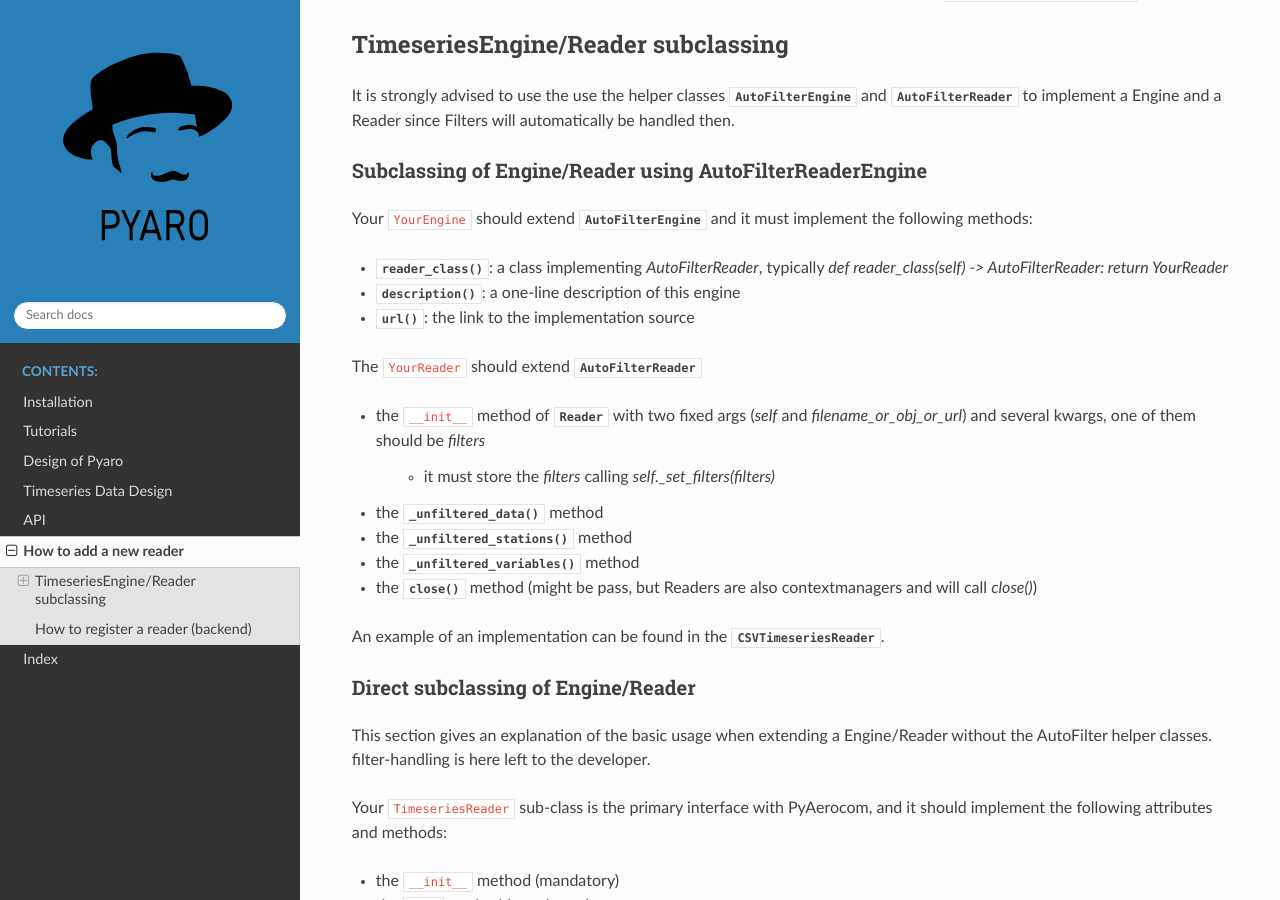
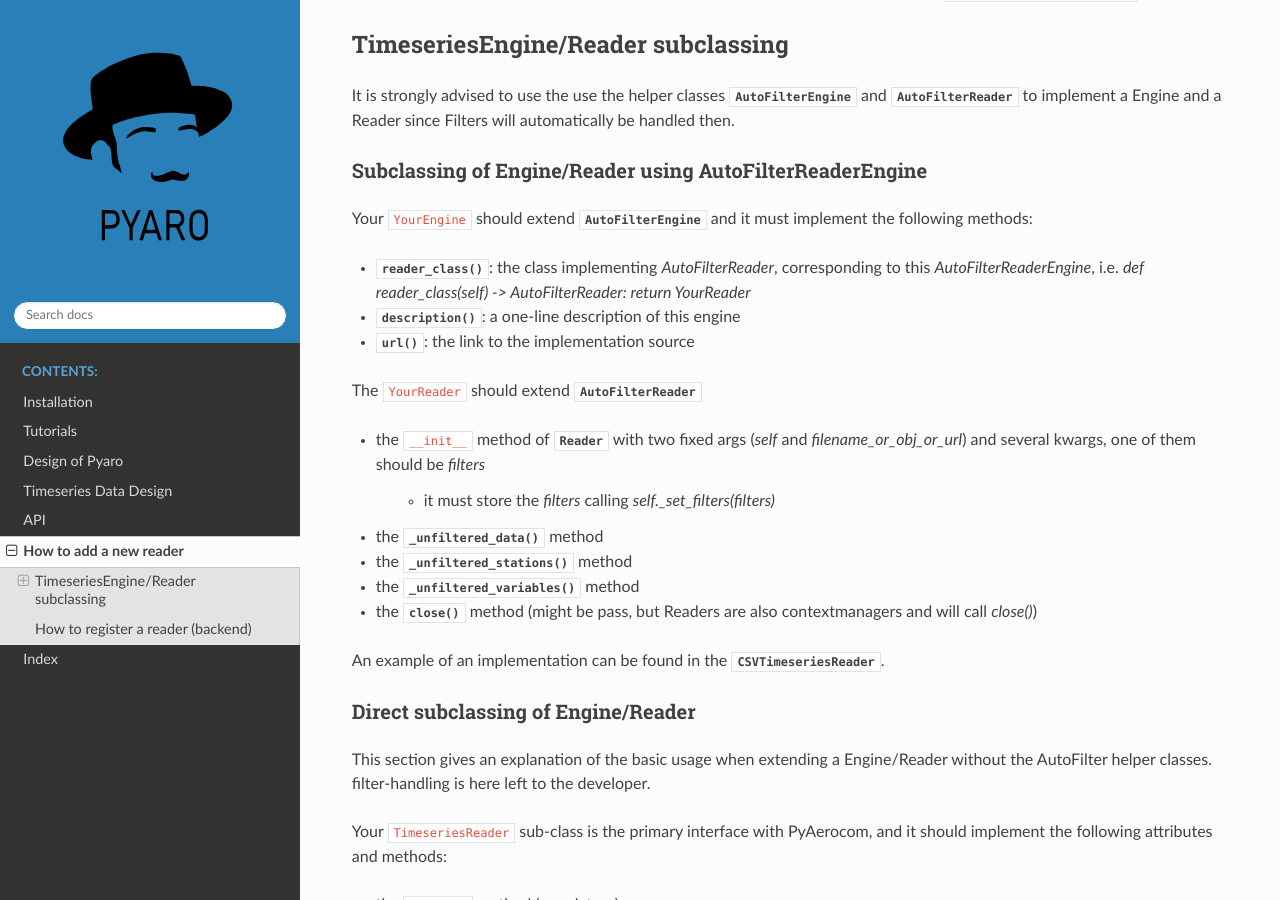
Before and after one commit to metno/pyaro, a Sphinx documentation site: the page built from docs/how-to-add-new-reader.rst, in a window 1280 px wide and 900 px high, scrolled down 351 px. Built offline with Sphinx 7.4.7 and the Read the Docs theme 3.1.0, drawn with Linux system fonts in a browser that asks for light colours; pages that are not in the unit, such as notebooks, are missing from menus.

Commit message:
Doc clarification

```diff
--- a/docs/how-to-add-new-reader.rst
+++ b/docs/how-to-add-new-reader.rst
@@ -32,8 +32,8 @@ Subclassing of Engine/Reader using AutoFilterReaderEngine
 Your ``YourEngine`` should extend :py:class:`~pyaro.timeseries.AutoFilterReaderEngine.AutoFilterEngine`
 and it must implement the following methods:
 
-- :py:meth:`~pyaro.timeseries.AutoFilterReader.reader_class`: a class implementing `AutoFilterReader`,
-  typically `def reader_class(self) -> AutoFilterReader: return YourReader`
+- :py:meth:`~pyaro.timeseries.AutoFilterReaderEngine.reader_class`: the class implementing `AutoFilterReader`,
+  corresponding to this `AutoFilterReaderEngine`, i.e. `def reader_class(self) -> AutoFilterReader: return YourReader`
 - :py:meth:`~pyaro.timeseries.Engine.description`: a one-line description of this engine
 - :py:meth:`~pyaro.timeseries.Engine.url`: the link to the implementation source
 
```
